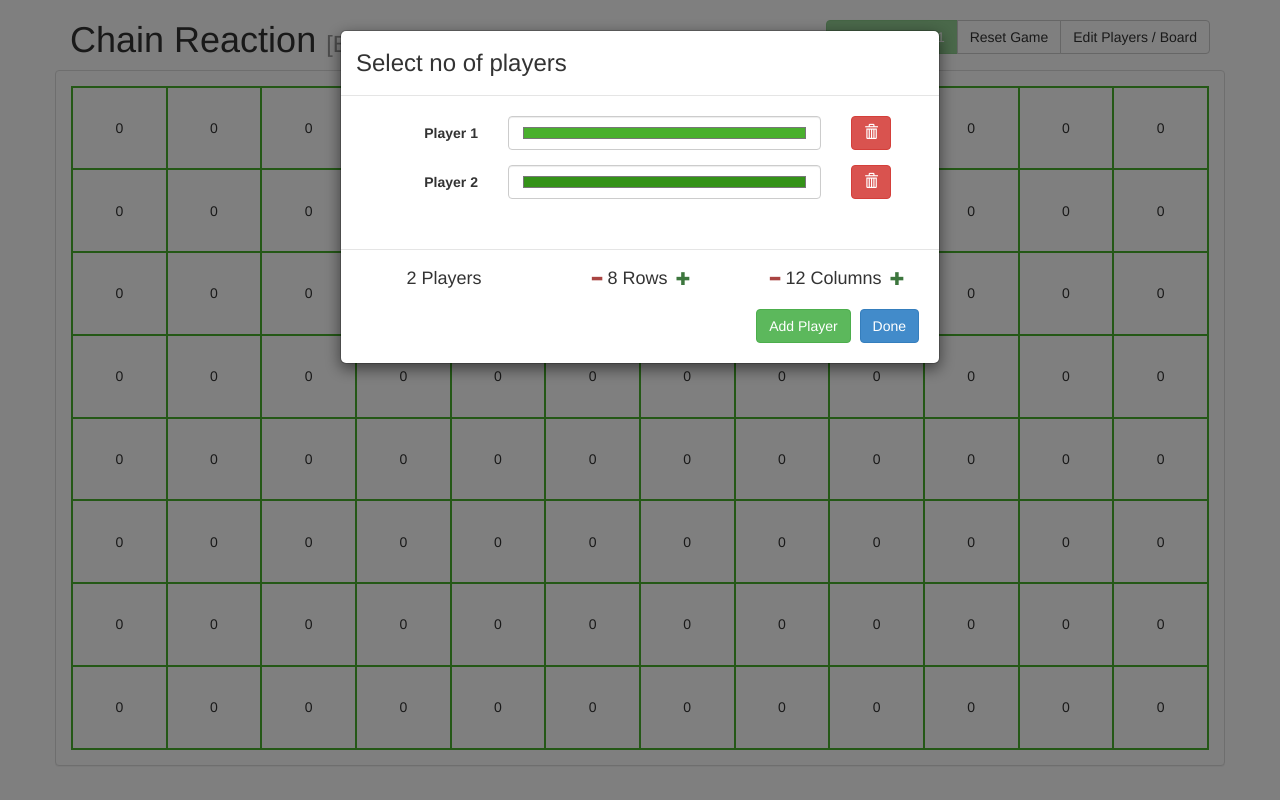
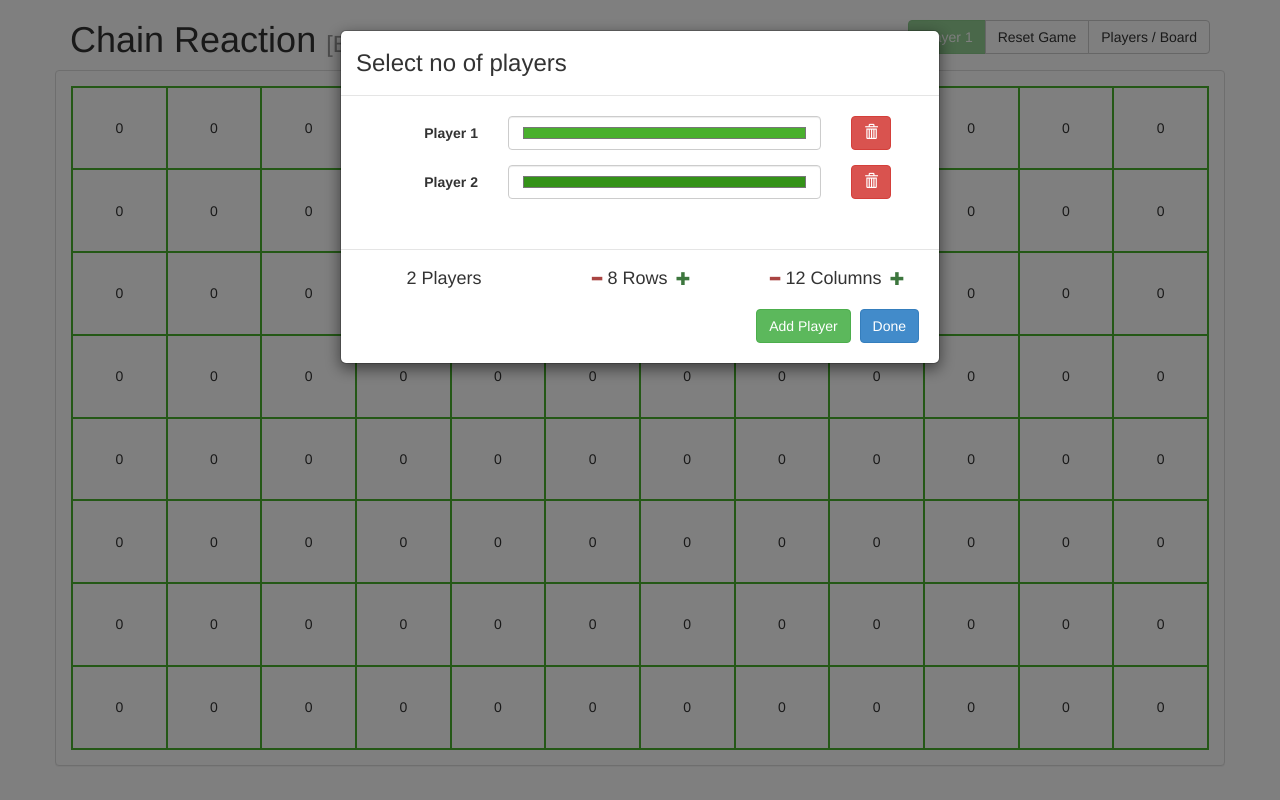
Before and after one commit to sumitgouthaman/ChainReaction, a plain HTML site: page index.html in a window 1280 px wide. Drawn offline with Linux system fonts and the light colour scheme.

Commit message:
Fixes minor interface glitch in previous commit

```diff
--- a/index.html
+++ b/index.html
@@ -23,9 +23,9 @@
             <div class="col-sm-5">
                 <h1>
                     <div class="btn-group pull-right">
-                        <button type="button" class="btn btn-success disabled">Current: Player {{currentPlayer + 1}}</button>
+                        <button type="button" class="btn btn-success disabled">Player {{currentPlayer + 1}}</button>
                         <button type="button" class="btn btn-default" ng-click="resetGame()">Reset Game</button>
-                        <button type="button" class="btn btn-default" ng-click="initializeGame()">Edit Players / Board</button>
+                        <button type="button" class="btn btn-default" ng-click="initializeGame()">Players / Board</button>
                     </div>
                 </h1>
             </div>
```
